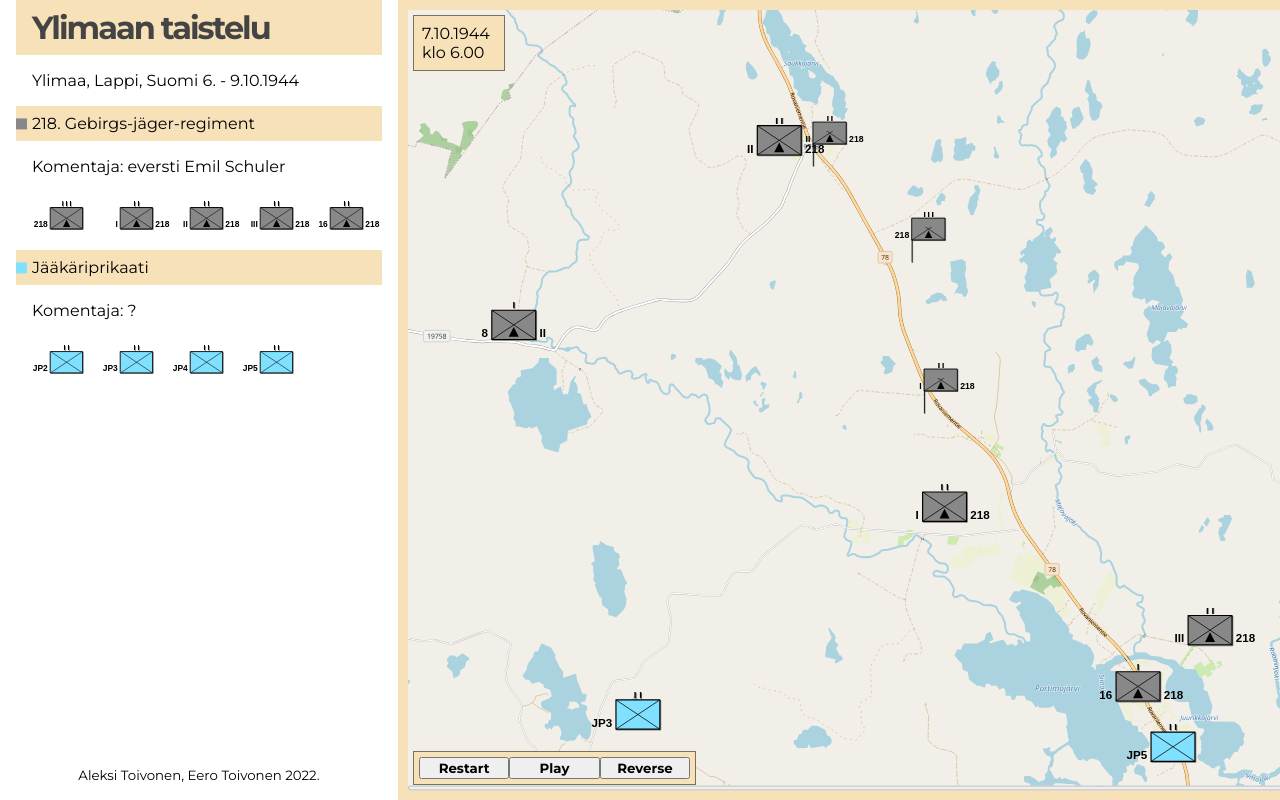
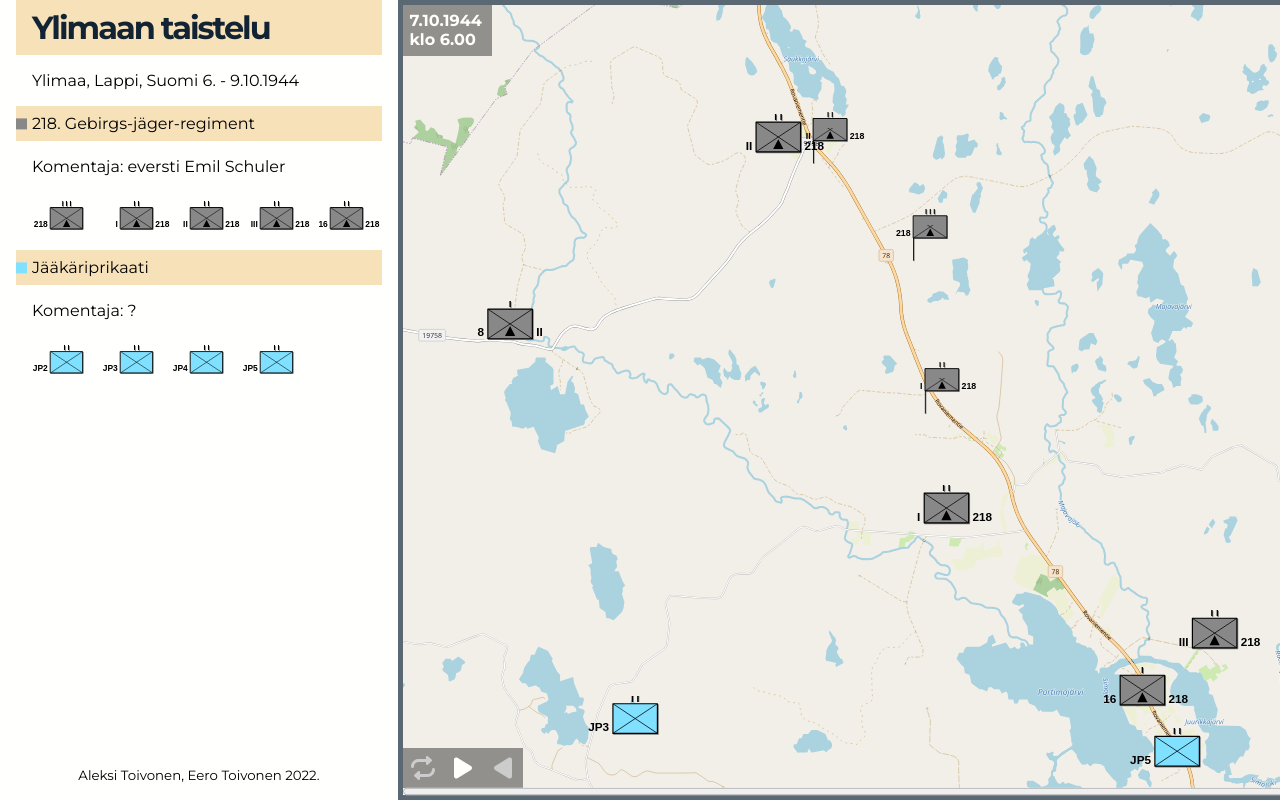
Before and after one commit to aptoivonen/ylimaa-animation, a website with bundled scripts: page dist/index.html in a window 1280 px wide. Shown: the top 800 px of the page. Built offline with nearby package versions, Linux system fonts and the light colour scheme.

Commit message:
Make new design for map

```diff
--- a/dist/index.html
+++ b/dist/index.html
@@ -68,17 +68,33 @@
 
         <!-- JS adds units here -->
       <div class="controls">
-        <button class="control-btn" id="restart-btn" type="button">
-          Restart
+        <button class="control-btn" id="restart-btn" type="button" disabled>
+          <div class="icon-container">
+            <svg xmlns="http://www.w3.org/2000/svg" viewBox="0 0 512 512">
+              <path d="M480 256c-17.67 0-32 14.31-32 32c0 52.94-43.06 96-96 96H192L192 344c0-9.469-5.578-18.06-14.23-21.94C169.1 318.3 159 319.8 151.9 326.2l-80 72C66.89 402.7 64 409.2 64 416s2.891 13.28 7.938 17.84l80 72C156.4 509.9 162.2 512 168 512c3.312 0 6.615-.6875 9.756-2.062C186.4 506.1 192 497.5 192 488L192 448h160c88.22 0 160-71.78 160-160C512 270.3 497.7 256 480 256zM160 128h159.1L320 168c0 9.469 5.578 18.06 14.23 21.94C337.4 191.3 340.7 192 343.1 192c5.812 0 11.57-2.125 16.07-6.156l80-72C445.1 109.3 448 102.8 448 95.1s-2.891-13.28-7.938-17.84l-80-72c-7.047-6.312-17.19-7.875-25.83-4.094C325.6 5.938 319.1 14.53 319.1 24L320 64H160C71.78 64 0 135.8 0 224c0 17.69 14.33 32 32 32s32-14.31 32-32C64 171.1 107.1 128 160 128z"/>
+            </svg>
+          </div>
         </button>
         <button class="control-btn hide show" id="play-btn" type="button">
-          Play
+          <div class="icon-container">
+            <svg xmlns="http://www.w3.org/2000/svg" viewBox="0 0 384 512">
+              <path d="M361 215C375.3 223.8 384 239.3 384 256C384 272.7 375.3 288.2 361 296.1L73.03 472.1C58.21 482 39.66 482.4 24.52 473.9C9.377 465.4 0 449.4 0 432V80C0 62.64 9.377 46.63 24.52 38.13C39.66 29.64 58.21 29.99 73.03 39.04L361 215z"/>
+            </svg>
+          </div>
         </button>
         <button class="control-btn hide" id="pause-btn" type="button">
-          Pause
+          <div class="icon-container">
+            <svg xmlns="http://www.w3.org/2000/svg" viewBox="0 0 320 512">
+              <path d="M272 63.1l-32 0c-26.51 0-48 21.49-48 47.1v288c0 26.51 21.49 48 48 48L272 448c26.51 0 48-21.49 48-48v-288C320 85.49 298.5 63.1 272 63.1zM80 63.1l-32 0c-26.51 0-48 21.49-48 48v288C0 426.5 21.49 448 48 448l32 0c26.51 0 48-21.49 48-48v-288C128 85.49 106.5 63.1 80 63.1z"/>
+            </svg>
+          </div>
         </button>
-        <button class="control-btn" id="reverse-btn" type="button">
-          Reverse
+        <button class="control-btn" id="reverse-btn" type="button" disabled>
+          <div class="icon-container">
+            <svg xmlns="http://www.w3.org/2000/svg" viewBox="0 0 384 512" style="transform: rotate(180deg)">
+              <path d="M361 215C375.3 223.8 384 239.3 384 256C384 272.7 375.3 288.2 361 296.1L73.03 472.1C58.21 482 39.66 482.4 24.52 473.9C9.377 465.4 0 449.4 0 432V80C0 62.64 9.377 46.63 24.52 38.13C39.66 29.64 58.21 29.99 73.03 39.04L361 215z"/>
+            </svg>
+          </div>
         </button>
       </div>
 
--- a/dist/style.css
+++ b/dist/style.css
@@ -1,7 +1,15 @@
 :root {
+  --grey-color: #596873;
+  --brown-color: #e69929;
+  --white-color: #fffffe;
+  --black-color: #122434;
   --yellow-color: #f6e1b9;
+  --dark-color: var(--grey-color);
+  --light-color: var(--brown-color);
   --german-color: #888;
   --finnish-color: rgb(128, 224, 255);
+  --time-bg-color: rgba(0, 0, 0, 0.4);
+  --disabled-color: #ccc;
 }
 
 html,
@@ -16,6 +24,7 @@ body {
   margin: 0;
   box-sizing: border-box;
   font-family: "Montserrat", sans-serif;
+  background: var(--white-color);
 }
 
 @media only screen and (min-width: 1050px) {
@@ -46,45 +55,42 @@ body {
   padding: 0.5rem 1rem;
   font-size: 2rem;
   letter-spacing: -2px;
-  color: #444;
+  color: var(--black-color);
   background: var(--yellow-color);
 }
 
 .main-header-date {
   display: block;
   margin: 1rem 1rem 0;
-  /* margin-top: 1rem; */
-  /* padding: 0 1rem; */
 }
 
 .map-container {
   position: relative;
+  border: 5px solid var(--dark-color);
+  /* border-radius: 0.5rem; */
 }
 
 .map {
   display: block;
   height: auto;
-  width: calc(100% - 2 * 10px);
-  border: 10px solid var(--yellow-color);
+  width: 100%;
   overflow: hidden;
 }
 
 @media only screen and (min-width: 1050px) {
   .map {
-    height: calc(100% - 2 * 10px);
+    height: 100%;
     width: auto;
   }
 }
 
 .controls {
   position: absolute;
-  left: 15px;
-  bottom: 15px;
+  left: 0;
+  bottom: 7px;
   display: flex;
   justify-content: center;
-  padding: 0.3rem;
-  border: 1px solid rgba(0, 0, 0, 0.5);
-  background: var(--yellow-color);
+  border-radius: 0.5rem;
 }
 
 .hide:not(.show) {
@@ -92,29 +98,51 @@ body {
 }
 
 .control-btn {
-  width: 10ch;
+  width: 2.5rem;
+  height: 2.5rem;
   font-family: inherit;
+  font-size: 1rem;
   font-weight: bold;
+  border: none;
+  background: var(--time-bg-color);
+  fill: var(--white-color);
+}
+
+.control-btn:disabled {
+  fill: var(--disabled-color);
+}
+
+.icon-container {
+  display: grid;
+  place-items: center;
+  height: 100%;
+}
+
+.icon-container svg {
+  width: 1.5rem;
+  height: 1.5rem;
+  fill: inherit;
 }
 
 .battle-time {
   position: absolute;
-  top: 15px;
-  left: 15px;
+  top: 0px;
+  left: 0px;
   display: block;
   width: 7ch;
-  padding: 0.5rem;
+  padding: 0.4rem;
   font-size: 1rem;
-  border: 1px solid rgba(0, 0, 0, 0.5);
-  background: var(--yellow-color);
+  font-weight: bold;
+  background: var(--time-bg-color);
+  color: var(--white-color);
 }
 
 .progress {
   position: absolute;
-  bottom: 7px;
-  left: 10px;
-  width: calc(100% - 2 * 10px);
-  height: 10px;
+  bottom: -4px;
+  left: 0;
+  width: 100%;
+  height: 15px;
 }
 
 .affiliation-section {
```
